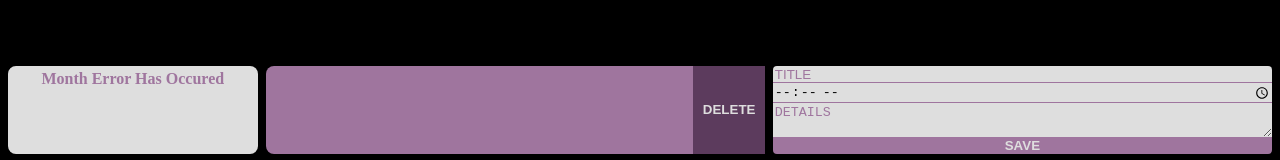
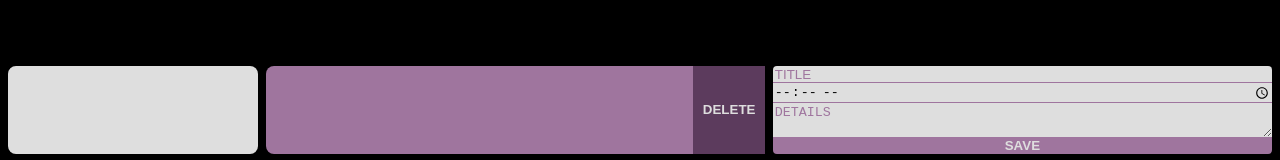
Before and after one commit to Kuovinen/TaskManager, a React (Create React App) app: page / in a window 1280 px wide. Shown: the part 540-700 px from the top of the page. Built offline with nearby package versions, Linux system fonts and the light colour scheme.

Commit message:
fixed typos

```diff
--- a/src/components/TaskDataDisplay.js
+++ b/src/components/TaskDataDisplay.js
@@ -16,9 +16,9 @@ export default function TaskDataDisplay(props) {
       let inspectedDay = props.taskList[2022][props.month][props.day];
       //create updated day Data, by excluding the component that has the same
       //value as the one that's selected.
-      let updatedDay = inspectedDay.filter((element, index) => {
-        target !== JSON.stringify(inspectedDay[index]);
-      });
+      let updatedDay = inspectedDay.filter(
+        (element, index) => target !== JSON.stringify(inspectedDay[index])
+      );
       //Update the selected Day window at the bottom, removing the deleted task
       props.setSelectedDay(
         produce((draft) => {
--- a/src/components/functions.js
+++ b/src/components/functions.js
@@ -38,7 +38,7 @@ export default function getMonthString(number) {
       month = "December";
       break;
     default:
-      month = "Month Error Has Occured";
+      month = "";
       break;
   }
   return month;
```
